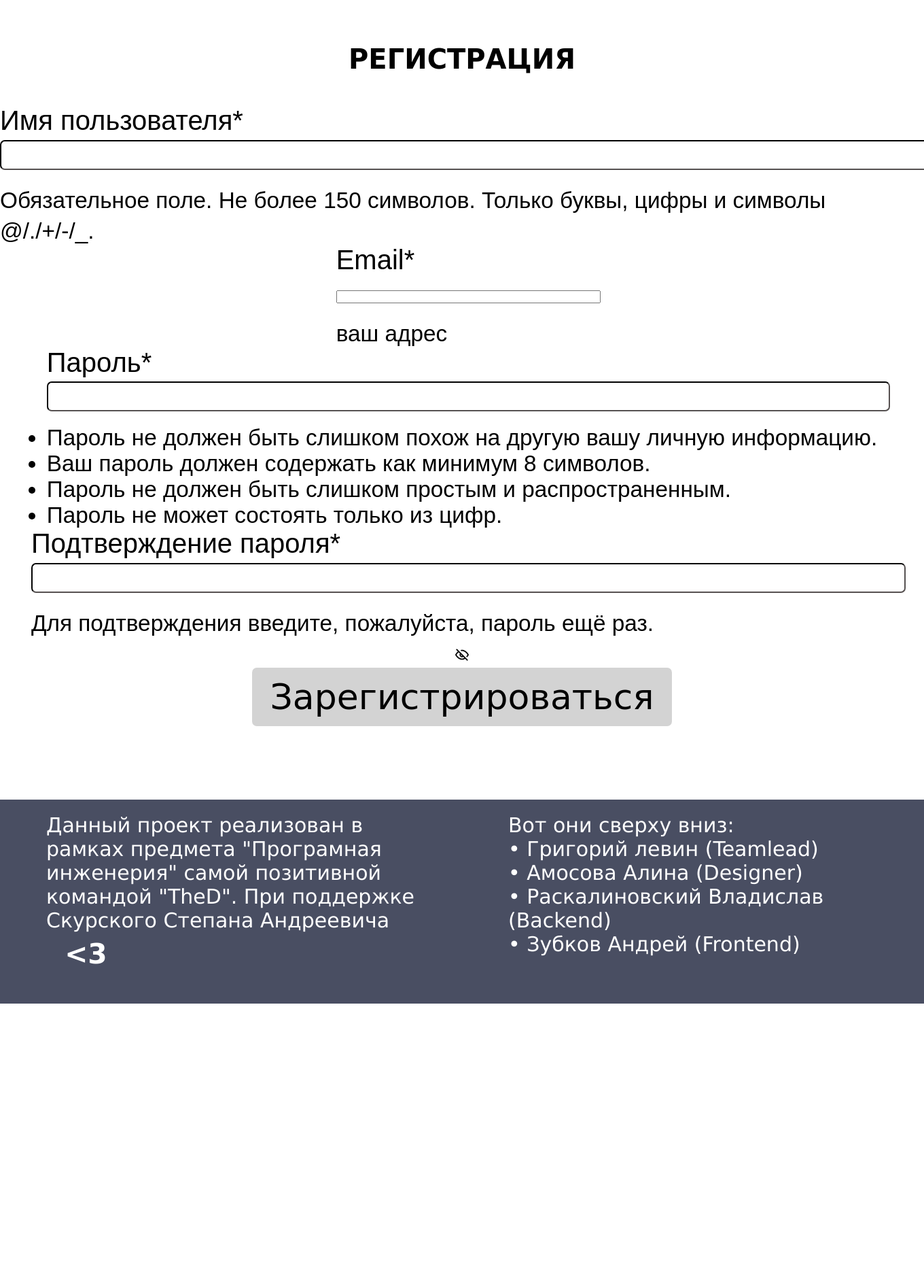
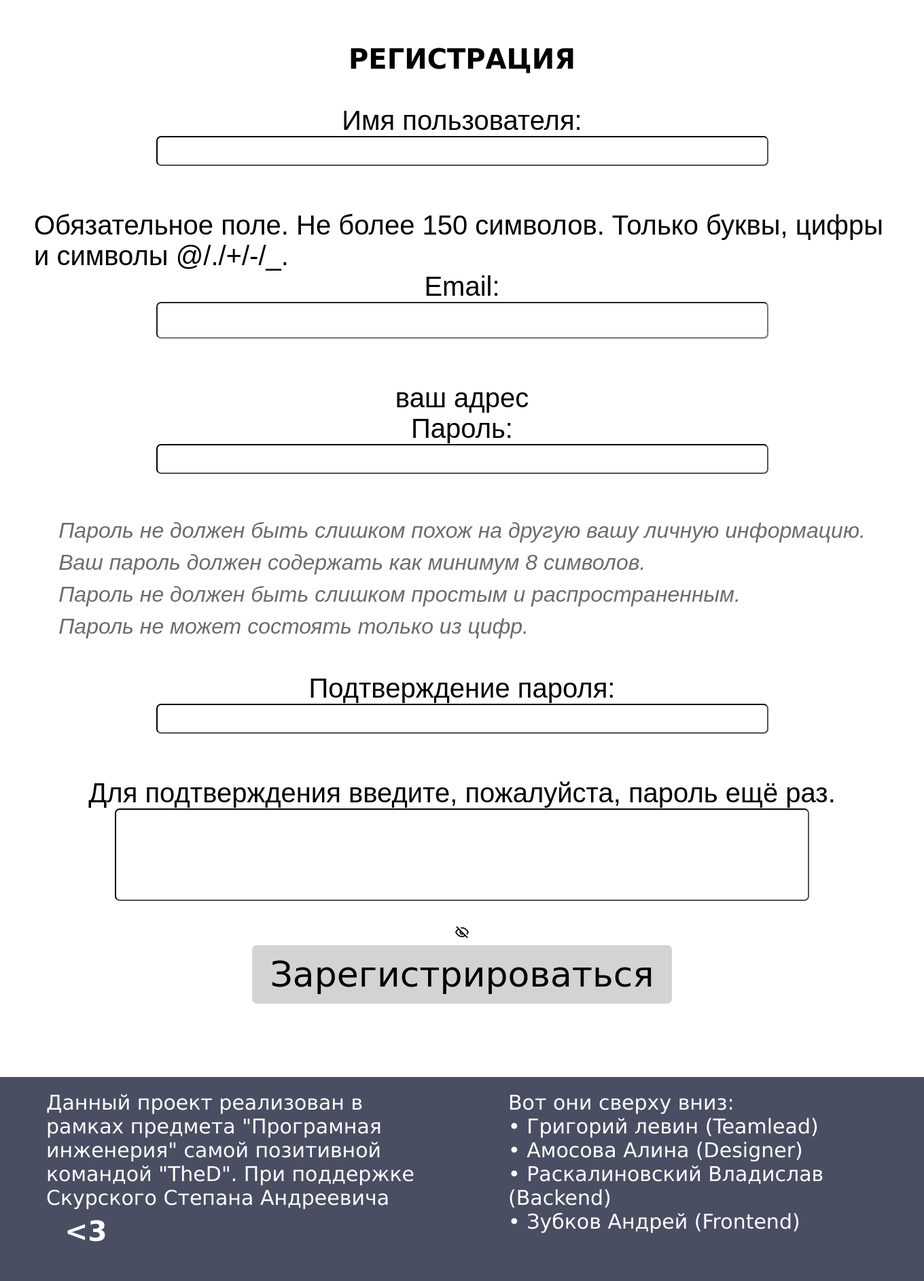
Before and after one commit to frankneck/FruitsuRep, a Django app: page /register/ in a window 1360 px wide; the page is wider, and only the part inside the window is pictured. Shown: the part 70-1954 px from the top of that part at 68% size. Before the commit the page ends 1546 px from the top of that part, so only its background shows below. Run offline with Django 4.2, Linux system fonts and the light colour scheme; some libraries are stand-ins or nearby versions.

Commit message:
Изменена страница регистрации за счет исправления html кода

```diff
--- a/fruitsu/fruitsu/settings.py
+++ b/fruitsu/fruitsu/settings.py
@@ -39,6 +39,7 @@ INSTALLED_APPS = [
     'django.contrib.staticfiles',
 
     'users',
+    'widget_tweaks',
 
     'crispy_forms',
 
--- a/fruitsu/main_app/static/main_app/css/styles.css
+++ b/fruitsu/main_app/static/main_app/css/styles.css
@@ -1,4 +1,8 @@
 /*          Header            */
+
+html {
+    overflow-x: hidden;
+}
 
 .site-header {
     background-color: #494E62;
@@ -76,8 +80,7 @@ input {
 }
 
 .main-content {
-    padding-top: 40px;
-    padding-bottom: 40px;
+    padding: 40px 50px;
     background: white;
     display: flex;
     justify-content: space-between;
@@ -85,6 +88,27 @@ input {
     align-items: center;
     font-family: Arial;
     font-size: 40px;
+}
+
+.helptext span {
+    margin-left: 80px;
+}
+
+.helptext li{
+    padding-bottom: 10px;
+    color: #6e6b6b;
+    font-style: italic;
+    font-size: 32px;
+}
+
+.helptext ul{
+    list-style: none;
+    margin-bottom: 40px;
+}
+
+#id_email {
+    height: 50px;
+    border-radius: 7px;
 }
 
 img {
@@ -337,9 +361,13 @@ p {
 }
 
 .auth input{
-    width: 100%;
+    width: 70%;
     margin-bottom: 20px;
     user-select: none;
+}
+
+.form-control {
+    width: 70%;
 }
 
 .auth input[type="text"], input[type="password"] {
--- a/fruitsu/main_app/templates/main_app/osnova.html
+++ b/fruitsu/main_app/templates/main_app/osnova.html
@@ -1,8 +1,8 @@
 {% load static %}
 <!DOCTYPE html>
 <html lang="en">
+
 <head>
-
     <meta charset="utf-8">
     <meta name="viewport" content="width=device-width, initial-scale=1, shrink-to-fit=no">
     <link rel="stylesheet" type="text/css" href="{% static 'main_app/css/styles.css' %}" />
@@ -16,8 +16,8 @@
        border-radius: 6px;
    }
   </style>
+</head>
 
-</head>
 <body>
     <div class="body-container">
         <header class="site-header">
@@ -34,6 +34,7 @@
 
     {% block content %}
     {% endblock %}
+
     <div class="body-container">
         <footer class="site-footer">
             <div class="footer-content">
@@ -48,6 +49,7 @@
                 • Раскалиновский Владислав (Backend) <br>
                 • Зубков Андрей (Frontend)
             </div>
+
         </footer>
     </div>
     </div>
--- a/fruitsu/users/templates/users/register.html
+++ b/fruitsu/users/templates/users/register.html
@@ -1,4 +1,5 @@
 {% extends 'users/osnova.html' %}
+{% load widget_tweaks %}
 {% load static %}
 {% load crispy_forms_tags %}
 {% block content %}
@@ -6,26 +7,28 @@
         <div class="main-content">
 
             <div class="crutch"></div>
+
             <div class="auth">
 
-                    <p>РЕГИСТРАЦИЯ</p><br>
+                <p>РЕГИСТРАЦИЯ</p>
+
+                <br>
 
                 {% if messages %}
                 <ul class="messages">
                     {% for message in messages %}
-                    <li{% if message.tags %} class="{{ message.tags }}"{% endif %}>{{ message }}</li>
+                    <li>{% if message.tags %} class="{{ message.tags }}"{% endif %}>{{ message }}</li>
                     {% endfor %}
                 </ul>
                 {% endif %}
                 <form class="go" action="" method="post">
                     {% csrf_token %}
-                        {{ form|crispy }}
+                    {{ form }}
+                    {% render_field form.password2 class="auth" %}
                     <span class="pass-icon" id="pass-icon1"><img src="{% static 'main_app/img/passeye.png'%}" style="width:20px;height:20px"></span>
                     <button class="button10" type="submit">Зарегистрироваться</button>
-                    </a>
                 </form>
             </div>
         </div>
-
     </main>
 {% endblock %}
```
Also changed, not shown: fruitsu/main_app/models.py (+1 -8 lines), fruitsu/users/views.py (+15 -15 lines), fruitsu/db.sqlite3. Lines whose indentation alone changed are shown as unchanged.
